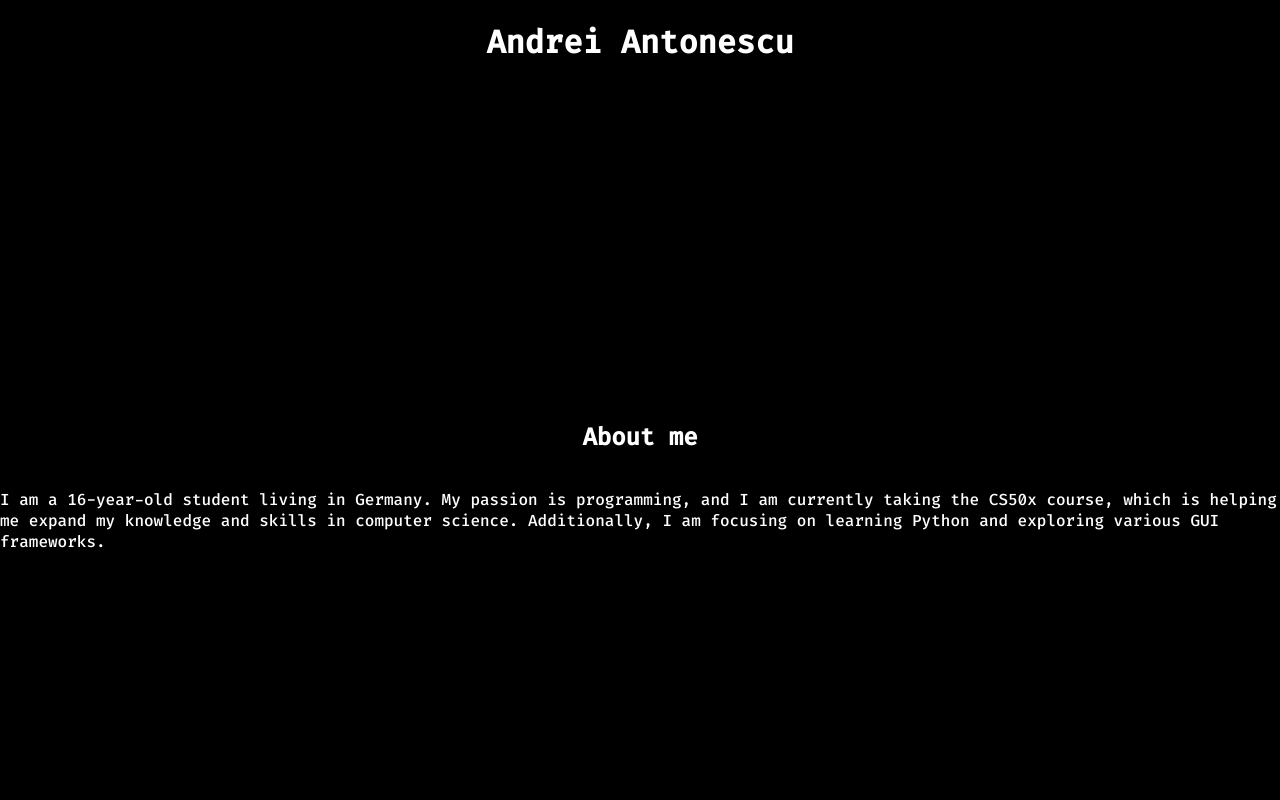
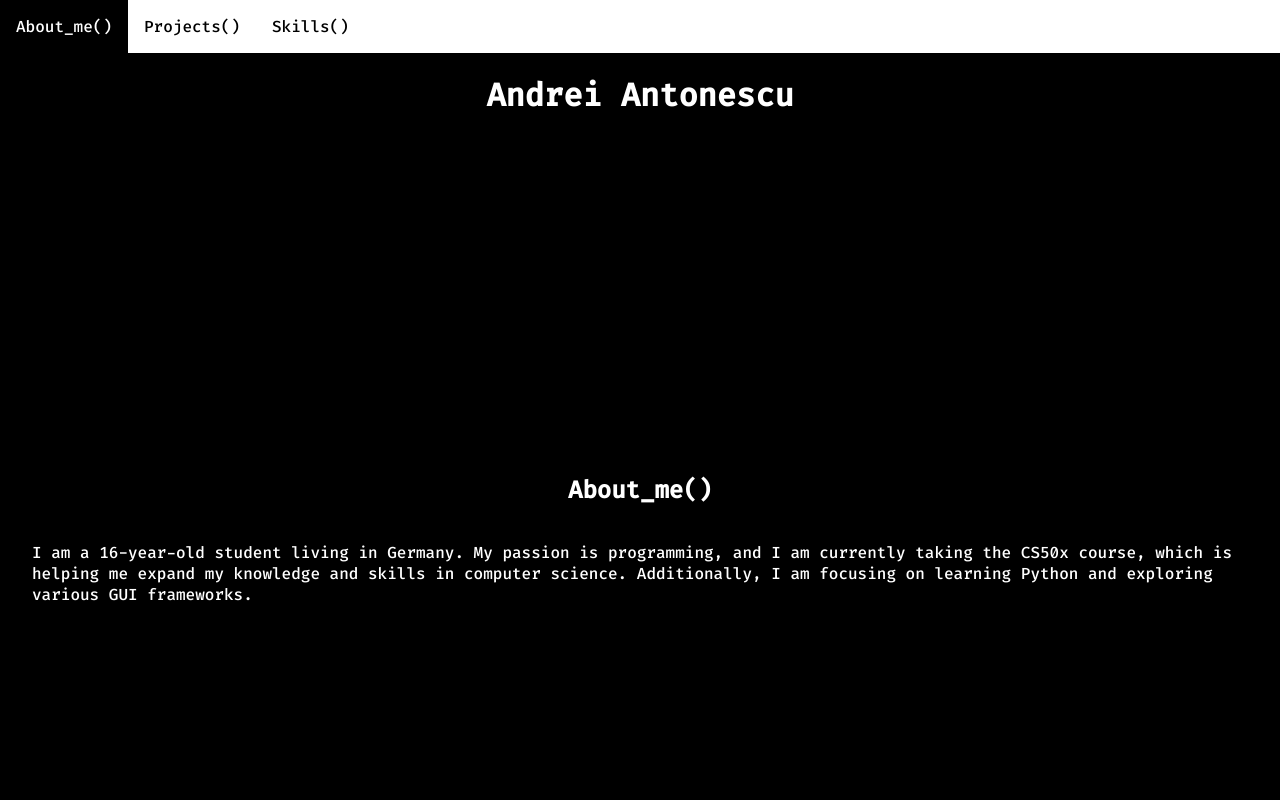
Before and after one commit to MaxTheTurtle0/portfolio-website, a plain HTML site: page index.html in a window 1280 px wide. Shown: the top 800 px of the page. Drawn offline with Linux system fonts and the light colour scheme.

Commit message:
Added Navbar

```diff
--- a/index.html
+++ b/index.html
@@ -9,22 +9,29 @@
     <script defer src="app.js"></script>
 </head>
 <body>
+    <ul>
+      <li><a href="#About_me">About_me()</a></li>
+      <li><a href="#Projects">Projects()</a></li>
+      <li><a href="#Skills">Skills()</a></li>
+      <li>GitHub()</li>
+    </ul>
     <h1 id="name">Andrei Antonescu</h1>
-    <section class="hidden">
-        <h2>About me</h2>
+    <section class="hidden" id="About_me">
+        <h2>About_me()</h2>
         <p>
             I am a 16-year-old student living in Germany. My passion is programming, and I am currently taking the CS50x course, which is helping me expand my knowledge and skills in computer science. Additionally, I am focusing on learning Python and exploring various GUI frameworks.
         </p>
     </section>
-    <section class="hidden">
-        <h2>Projects</h2>
+    <section class="hidden" id="Projects">
+        <h2>Projects()</h2>
         <h3>unit-converter</h3>
         <p>
             My first project was a simple unit converter that I made using Python and the Customtkinter. It converts between various units of length, weight, temperature, volume and pressure.
         </p>
     </section>
-    <section class="hidden">
-        <p>random</p>
+    <section class="hidden" id="Skills">
+        <h2>Skills()</h2>
+        <p>Python <br> HTML <br> CSS </p>
     </section>
     <section class="hidden">
         <p>random2</p>
--- a/style.css
+++ b/style.css
@@ -13,13 +13,43 @@ section {
     place-items: center;
     align-content: center;
     min-height: 100vh;
+    padding: 0 2em;
+}
+
+ul {
+   list-style-type: none;
+   margin: 0;
+   padding: 0;
+   top: 0;
+   overflow: hidden;
+   position: sticky;
+   position: -webkit-sticky;
+   background-color: #ffffff;
+}
+
+li a {
+    display: block;
+    color: #000000;
+    text-decoration: none;
+    text-align: center;
+    padding: 1rem 1rem;
+}
+
+li a:hover {
+    background-color: #000000;
+    color: #ffffff;
+    display: block;
+}
+
+li{
+    float: left;
 }
 
 .hidden{
     opacity: 0;
     filter: blur(5px);
     transform: translateX(-100%);
-    transition: all 1s;
+    transition: all 1500ms;
 }
 
 .show{
```
